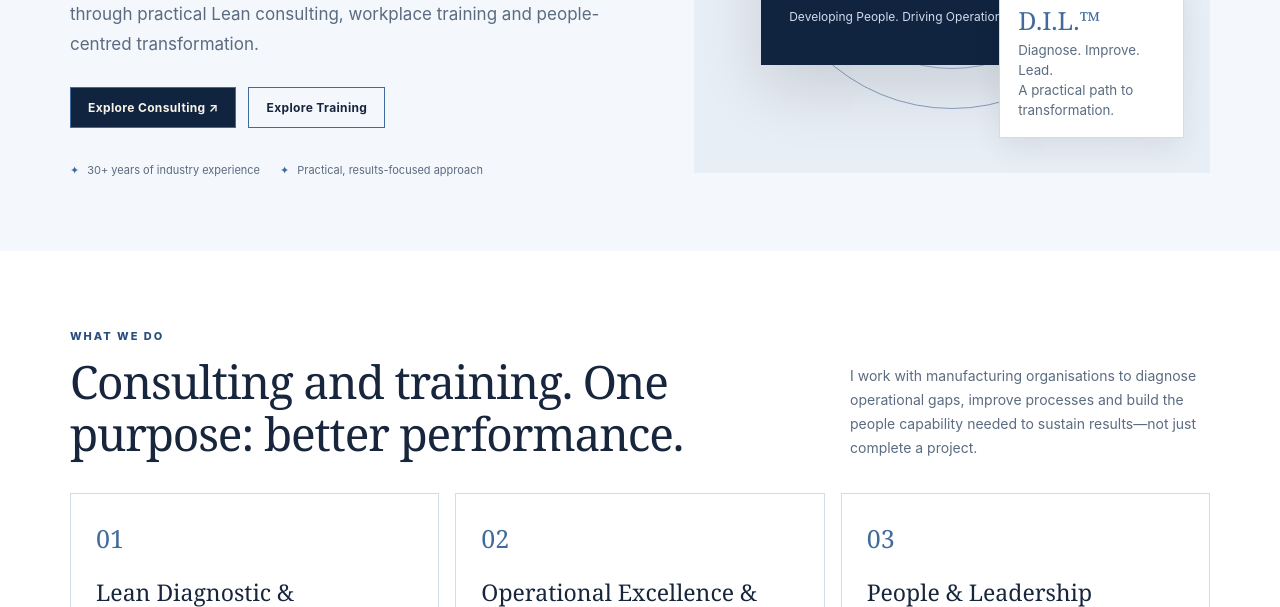
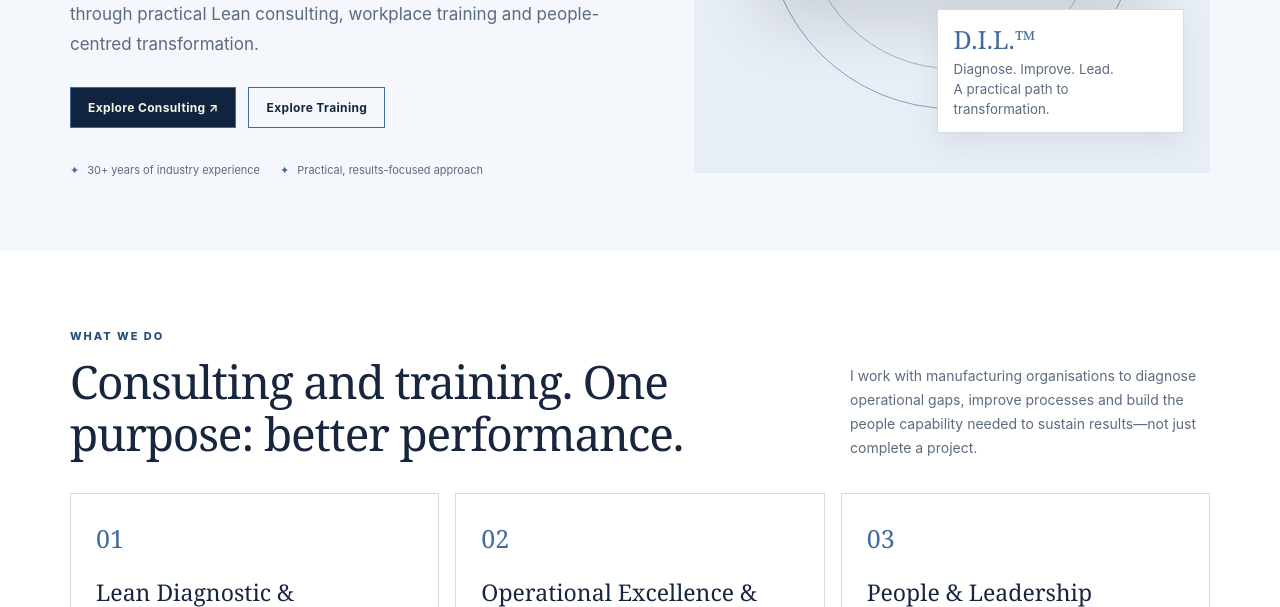
Before and after one commit to husnidajashusin2026/husnidahusin-website, a plain HTML site: page index.html in a window 1280 px wide. Shown: the part 493-1100 px from the top of the page. Drawn offline with Linux system fonts and the light colour scheme.

Commit message:
Update index.html

```diff
--- a/index.html
+++ b/index.html
@@ -57,7 +57,9 @@ h1 em { color: var(--gold); font-weight: 400; }
 .art-panel h2 { font-family: Georgia, serif; font-size: 35px; font-weight: 400; line-height: 1.1; margin: 17px 0; }
 .art-rule { width: 48px; height: 2px; background: #b9d0ed; margin: 21px 0; }
 .art-panel p { font-size: 12px; line-height: 1.7; color: #d1dced; margin-bottom: 0; }
-.float-note { position: absolute; z-index: 2; right: 5%; bottom: 7%; background: var(--surface); border: 1px solid var(--line); padding: 16px 18px; max-width: 185px; box-shadow: 0 12px 28px #0001; }
+
+.float-note { position: relative; z-index: 3; align-self: flex-end; margin: 0 5% 0 0; background: var(--surface); border: 1px solid var(--line); padding: 12px 16px; width: min(250px, 48%); max-width: 250px; box-shadow: 0 12px 28px #0001; }
+
 .float-note strong { display: block; font-family: Georgia, serif; font-size: 25px; color: var(--gold); font-weight: 400; }
 .float-note small { color: var(--muted); line-height: 1.5; display: block; margin-top: 4px; }
 .section { padding: 78px 0; }
```
